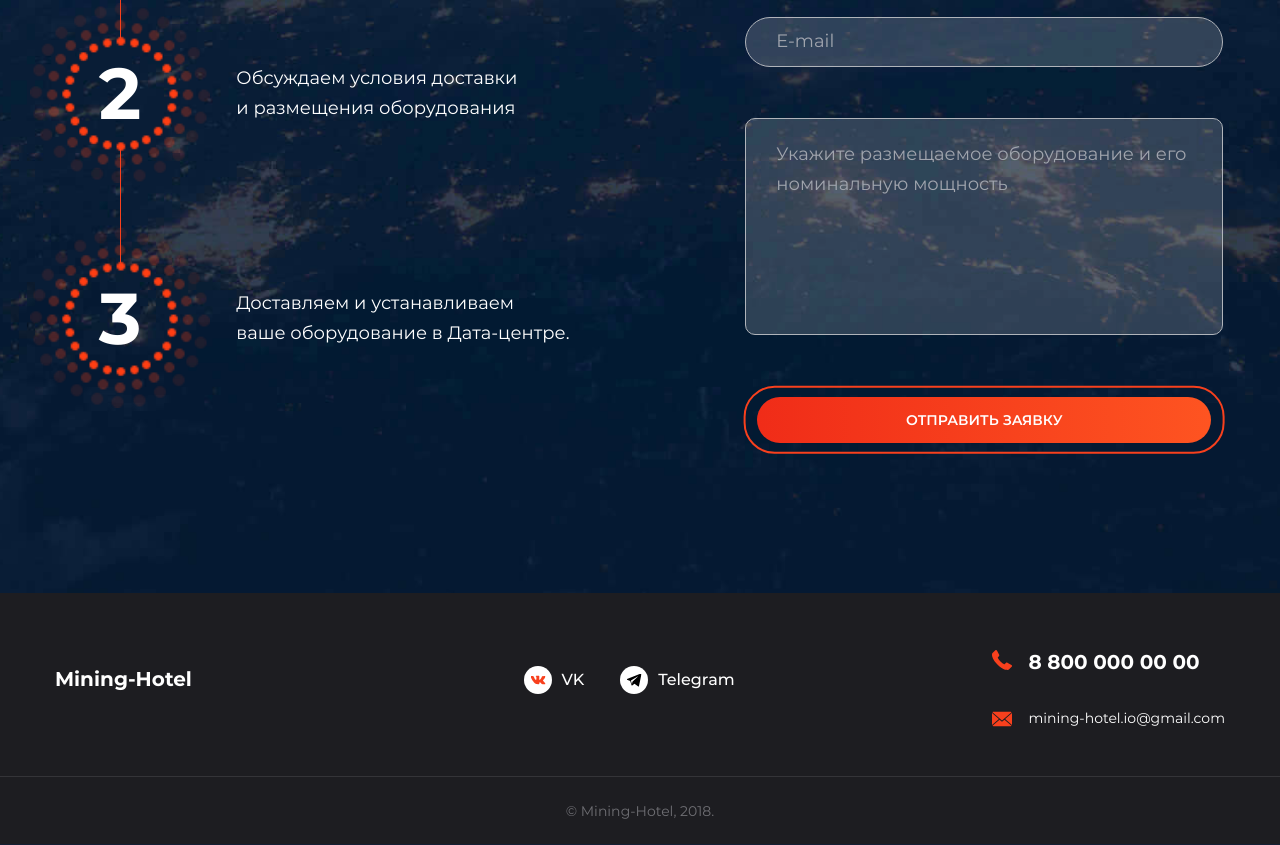
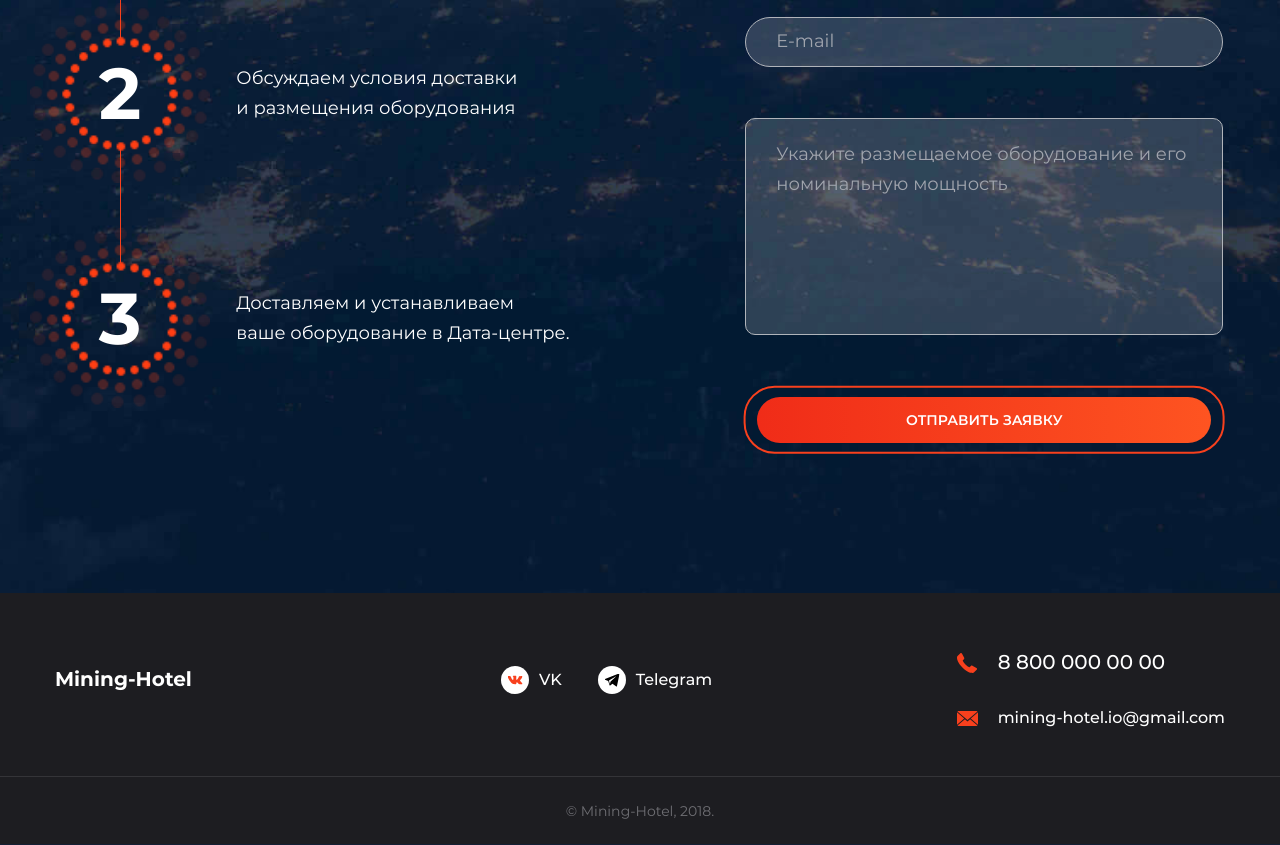
Before and after one commit to fregire/dataminig, a website: page src/index.html in a window 1280 px wide. Shown: the part 5970-6815 px from the top of the page. Drawn offline with Linux system fonts and the light colour scheme; a web font is replaced by a local one.

Commit message:
Иконки для IE 10

```diff
--- a/src/index.html
+++ b/src/index.html
@@ -450,8 +450,14 @@
 		<div class="footer__inner">
 				<div class="footer__logo logo logo--footer">Mining-Hotel</div>
 				<div class="footer__contacts">
-					<address class="footer__address footer__address--phone"><a class="link" href="tel:88000000000">8 800 000 00 00</a></address>
-					<address class="footer__address footer__address--mail"><a class="link" href="mailto:mining-hotel.io@gmail.com">mining-hotel.io@gmail.com</a></address>
+					<address class="footer__address footer__address--phone">
+						<i class="footer__icon footer__icon--phone"></i>
+						<a class="link link--phone" href="tel:88000000000">8 800 000 00 00</a>
+					</address>
+					<address class="footer__address footer__address--mail">
+						<i class="footer__icon footer__icon--mail"></i>
+						<a class="link" href="mailto:mining-hotel.io@gmail.com">mining-hotel.io@gmail.com</a>
+					</address>
 				</div>
 
 				<div class="footer__social social">
--- a/src/less/media.less
+++ b/src/less/media.less
@@ -484,6 +484,9 @@
 	.process .arrow--next {
 		background-position: -13px 0;
 	}
+	.link--phone {
+		font-size: 20px;
+	}
 	/* header */
 	.header__inner {
 		height: 116px;
@@ -775,10 +778,24 @@
 	}
 	/* Footer */
 	.footer__social {
-		padding-left: 110px;
+		padding-left: 150px;
+	}
+	.footer__contacts {
+		padding-left: 50px;
 	}
 	.footer__address--phone {
 		margin-top: 20px;
 		font-size: 20px;
 	}
+	.footer__icon--phone {
+		width: 20px;
+		height: 20px;
+	}
+	.footer__icon--mail {
+		width: 21px;
+		height: 20px;
+		background-position: 0 0;
+
+	}
+
 }
--- a/src/less/style.less
+++ b/src/less/style.less
@@ -25,6 +25,11 @@ address {
 .link {
 	color: #fff;
 	text-decoration: none;
+	display: inline-block;
+}
+.link--footer,
+.footer__icon {
+	vertical-align: middle;
 }
 .visually-hidden {
   position: absolute;
@@ -760,27 +765,24 @@ address {
 	font-weight: 700;
 }
 .footer__address {
-	padding-left: 36px;
 	margin-bottom: 20px;
 	font-style: normal;
+}
+.footer__icon {
+	display: inline-block;
+	width: 15px;
+	height: 15px;
+	margin-right: 15px;
 
+	background-size: cover;
 	background-repeat: no-repeat;
-	background-position: 0 3px;
-	background-size: 15px;
 }
-.footer__address--phone {
-	font-size: @mainFontSize;
-	font-weight: 700;
 
+.footer__icon--phone {
 	background-image: url(../img/phone-red-icon.svg);
 }
-.footer__address--mail {
-	margin-bottom: 16px;
-	font-size: 14px;
-	font-weight: normal;
-
+.footer__icon--mail {
 	background-image: url(../img/mail-icon.svg);
-	background-position: 0 6px;
 }
 /* Block - social */
 .social {
```
Also changed, not shown: src/css/media.css, src/css/style.css.
